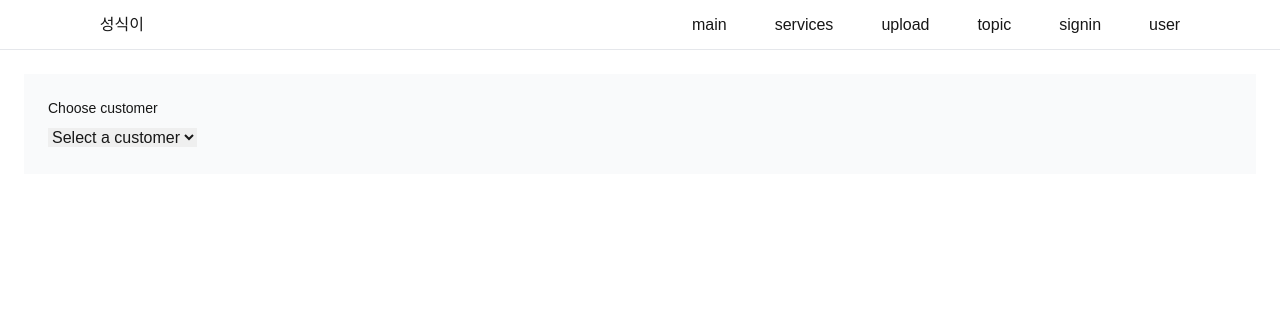
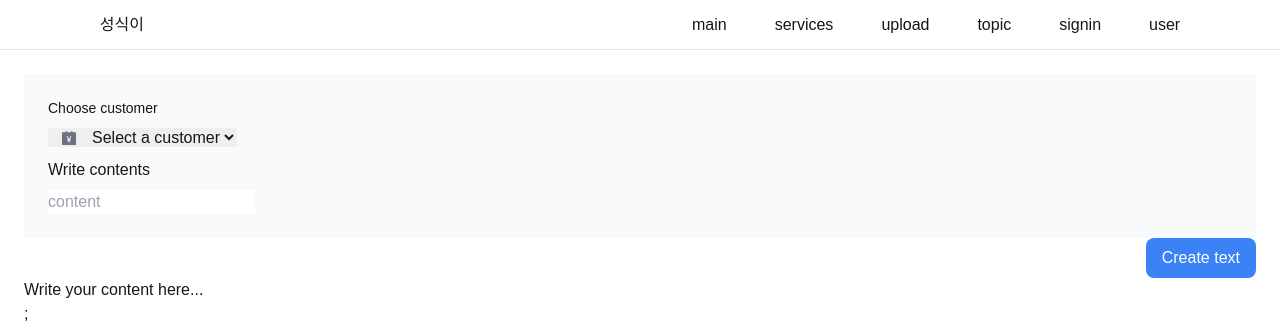
Before and after one commit to choss001/share_media, a Next.js app: page /topic/create in a window 1280 px wide. Before the commit this address had no page. Shown: the top 336 px of the page. Built offline with nearby package versions, Linux system fonts and the light colour scheme.

Commit message:
i am making board with tiptap

```diff
--- a/src/app/components/navigation/header/index.tsx
+++ b/src/app/components/navigation/header/index.tsx
@@ -30,7 +30,7 @@ const Header = () => {
             console.log(`token : ${token}`)
             if (!token) {
                 console.error("No token found");
-                router.push("/");
+                //router.push("/");
                 return;
             }
 
--- /dev/null
+++ b/src/app/topic/component/TiptapEditor.jsx
@@ -0,0 +1,28 @@
+// components/TiptapEditor.js
+import { useEditor, EditorContent } from '@tiptap/react';
+import Document from '@tiptap/extension-document'
+import Dropcursor from '@tiptap/extension-dropcursor'
+import Image from '@tiptap/extension-image'
+import Paragraph from '@tiptap/extension-paragraph'
+import Text from '@tiptap/extension-text'
+
+export default function TiptapEditor() {
+  const editor = useEditor({
+    extensions: [Document, Paragraph, Text, Image, Dropcursor],
+    content: `
+        <p>This is a basic example of implementing images. Drag to re-order.</p>
+        <img src="https://placehold.co/800x400" />
+        <img src="https://placehold.co/800x400/6A00F5/white" />
+      `,
+  });
+
+  if (!editor) {
+    return null; // Avoid rendering until editor is fully initialized
+  }
+
+  return (
+    <div>
+      <EditorContent editor={editor} />
+    </div>
+  );
+}
--- a/src/app/topic/create/page.tsx
+++ b/src/app/topic/create/page.tsx
@@ -1,25 +1,74 @@
 'use client'
 import Image from "next/image";
-
-export default function Home() {
-  function formAction(){
-    return
-  }
+import { FaBeer } from 'react-icons/fa';
+import { AiFillAccountBook } from "react-icons/ai";
+import Link from "next/link";
+import { z } from 'zod';
+import { useFormState } from "react-dom";
+import { init } from "next/dist/compiled/webpack/webpack";
+import { redirect } from 'next/navigation';
+import { useEditor, EditorContent } from '@tiptap/react';
+import StarterKit from '@tiptap/starter-kit';
 
 const customers = [{id:1, value:"test1"}, {id:2, value:"test2"},{id:3, value:"test3"} ]
+const customerValues = customers.map(customer => customer.value) as [string, ...string[]];
+const CreateBoardSchema = z.object({
+  title: z.enum(customerValues, {invalid_type_error: "you have to fill in the title"}),
+  content: z.string({ invalid_type_error: "you have to fill in the content" })
+    .min(1,{ message: "you have to fill in the content"}),
+});
+
+type State = {
+  errors?:{
+    title?: string[],
+    content?: string[],
+  };
+  message: string | null;
+}
+export default function CreateTopic() {
+  function createBoardState(state: State, formData: FormData){
+    const content = formData.get('content');
+    const title = formData.get('title');
+    console.log(`content : ${content}`)
+    console.log(`title : ${title}`)
+
+    const validatedFields = CreateBoardSchema.safeParse({
+      title: title,
+      content: content,
+    })
+    if (!validatedFields.success){
+      return {
+        errors: validatedFields.error.flatten().fieldErrors,
+        message: 'Mssing Fields. Failed to Create Invoices',
+      }
+    }
+    redirect('/topic')
+
+  }
+  const initialState: State = {errors: {}, message: null,};
+  const [state, formAction] = useFormState(createBoardState, initialState);
+  type Board = z.infer<typeof CreateBoardSchema>;
+
+  const editor = useEditor({
+    extensions: [StarterKit],
+    content: '<p>Write your content here...</p>',
+
+  });
+
+
   return (
-    <form>
+    <form action={formAction}>
       <div className="p-6 h-screen">
         <div className="bg-gray-50 w-min-full p-6 items-center">
           <label className="mb-2 block text-sm font-medium">
             Choose customer
           </label>
+          <div className="relative">
             <select
-            id="customer"
-            name="customerId"
-            className=""
+              id="title"
+              name="title"
+              className="pl-10"
               defaultValue=""
-            aria-describeby="customer-error"
             >
               <option value="" disabled>
                 Select a customer
@@ -31,6 +80,37 @@ export default function Home() {
                 </option>
               ))}
             </select>
+            <AiFillAccountBook className="absolute left-3 top-1/2 h-[18px] w-[18px] text-gray-500
+              -translate-y-1/2"/>
+          </div>
+          <div>
+            {state.errors?.title}
+          </div>
+          {/* Invoice Amount */}
+          <label className="mt-2 block">
+            Write contents
+          </label>
+          <div className="relative mt-2">
+            <input
+              id="content"
+              name="content"
+              type="text"
+              placeholder="content"
+              className="peer"
+            >
+            </input>
+          </div>
+          <div>
+            {state.errors?.content}
+          </div>
+        </div>
+        <div className="flex justify-end gap-4">
+          <Link href="/"></Link>
+          <button className="text-white h-10 rounded-lg bg-blue-500 px-4 hover:bg-blue-400">Create text</button>
+        </div>
+        <div>
+          {state.message}
+          <EditorContent editor={editor} />;
         </div>
       </div>
     </form>
--- /dev/null
+++ b/src/app/topic/tiptap/page.tsx
@@ -0,0 +1,14 @@
+'use client';
+import dynamic from 'next/dynamic';
+
+// Dynamically import TiptapEditor
+const TiptapEditor = dynamic(() => import('../component/TiptapEditor'), { ssr: false });
+
+export default function Tiptap() {
+  return (
+    <div>
+      <h1>My Tiptap Editor</h1>
+      <TiptapEditor/>
+    </div>
+  );
+}
```
Also changed, not shown: package.json (+10 -1 lines), 1 other file (tests, documents, lock files or other folders). Lines whose indentation alone changed are shown as unchanged.
